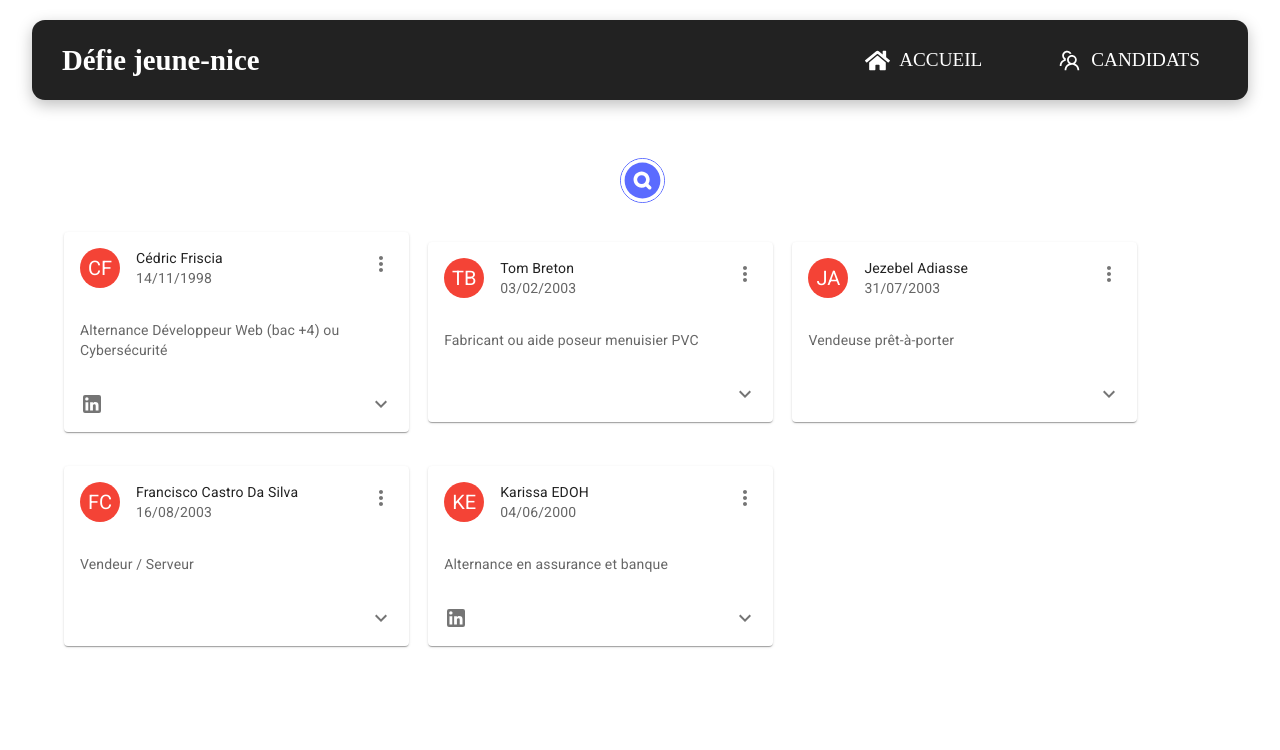
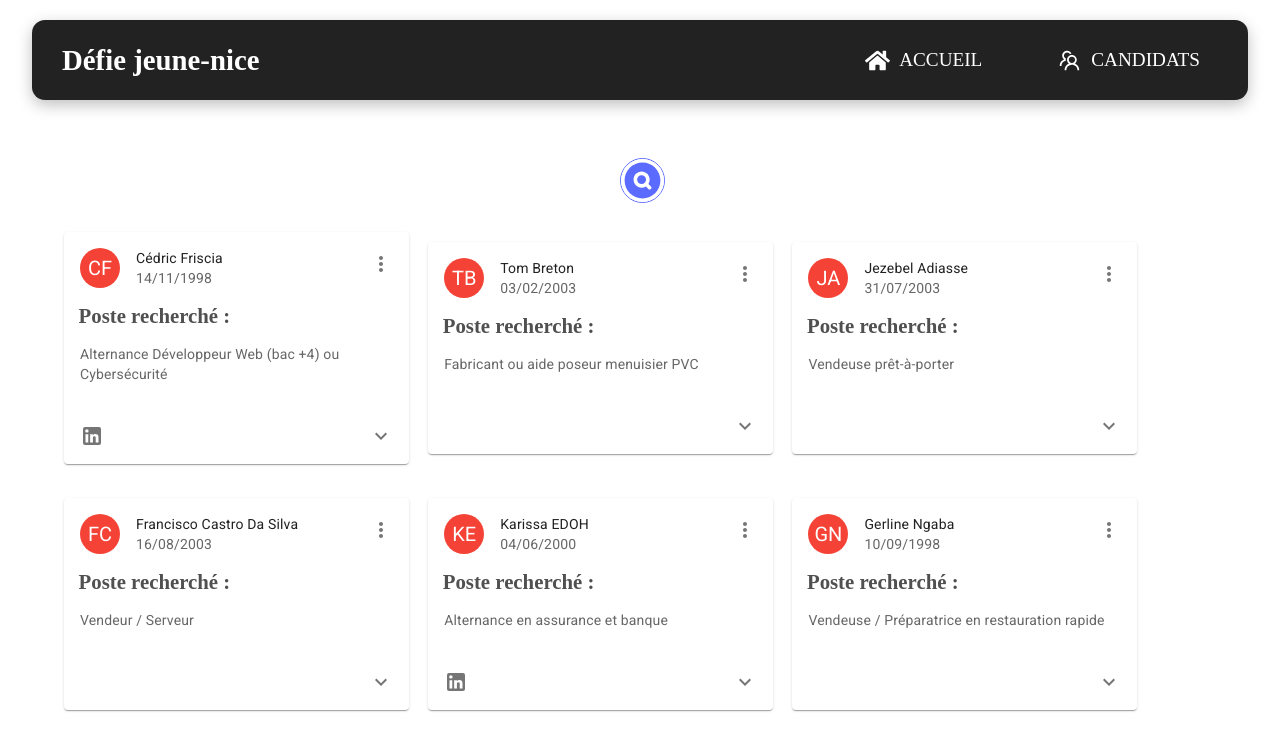
Before and after one commit to CedricFriscia/Defie-jeune, a React (Vite) app: page /candidats in a window 1280 px wide. Shown: the top 750 px of the page. Built offline with nearby package versions, Linux system fonts and the light colour scheme.

Commit message:
new candidat

```diff
--- a/public/candidats.json
+++ b/public/candidats.json
@@ -44,6 +44,15 @@
       "anniversaire": "04/06/2000",
       "linkedin": "http://linkedin.com/in/karissa-edoh-5bb096209",
       "description": "Sérieuse, dynamique et dotée d'un bon relationnel, je souhaite mettre toutes mes connaissances, mes ressources, mais surtout mon expérience dans le secteur de l'assurance et de la banque."
+    },
+    {
+      "id": 6,
+      "nom": "Ngaba",
+      "prenom": "Gerline",
+      "recherche": "Vendeuse / Préparatrice en restauration rapide",
+      "anniversaire": "10/09/1998",
+      "linkedin": "",
+      "description": "Apprends vite et prête a tout donner"
     }
   ]
 }
--- a/src/Components/Card/Card.jsx
+++ b/src/Components/Card/Card.jsx
@@ -65,11 +65,15 @@ export default function RecipeReviewCard({
         subheader={birthday}
       />
 
-      <CardContent>
-        <Typography variant="body2" color="text.secondary">
-          {search}
-        </Typography>
-      </CardContent>
+      <div className="card__content">
+        <h2 className="card__content--search">Poste recherché :</h2>
+        <CardContent>
+          <Typography variant="body2" color="text.secondary">
+            {search}
+          </Typography>
+        </CardContent>
+      </div>
+
       <CardActions disableSpacing>
         {linkedin === "" ? null : (
           <IconButton aria-label="Linkedin" onClick={handleLinkedInClick}>
--- a/src/Components/Card/styles.scss
+++ b/src/Components/Card/styles.scss
@@ -1,3 +1,12 @@
 .card {
   margin-bottom: 15px;
+
+  &__content {
+  }
+
+  &__content--search {
+    margin-left: 0.7em;
+    color: rgb(80, 80, 80);
+    font-size: 1.3em;
+  }
 }
```
